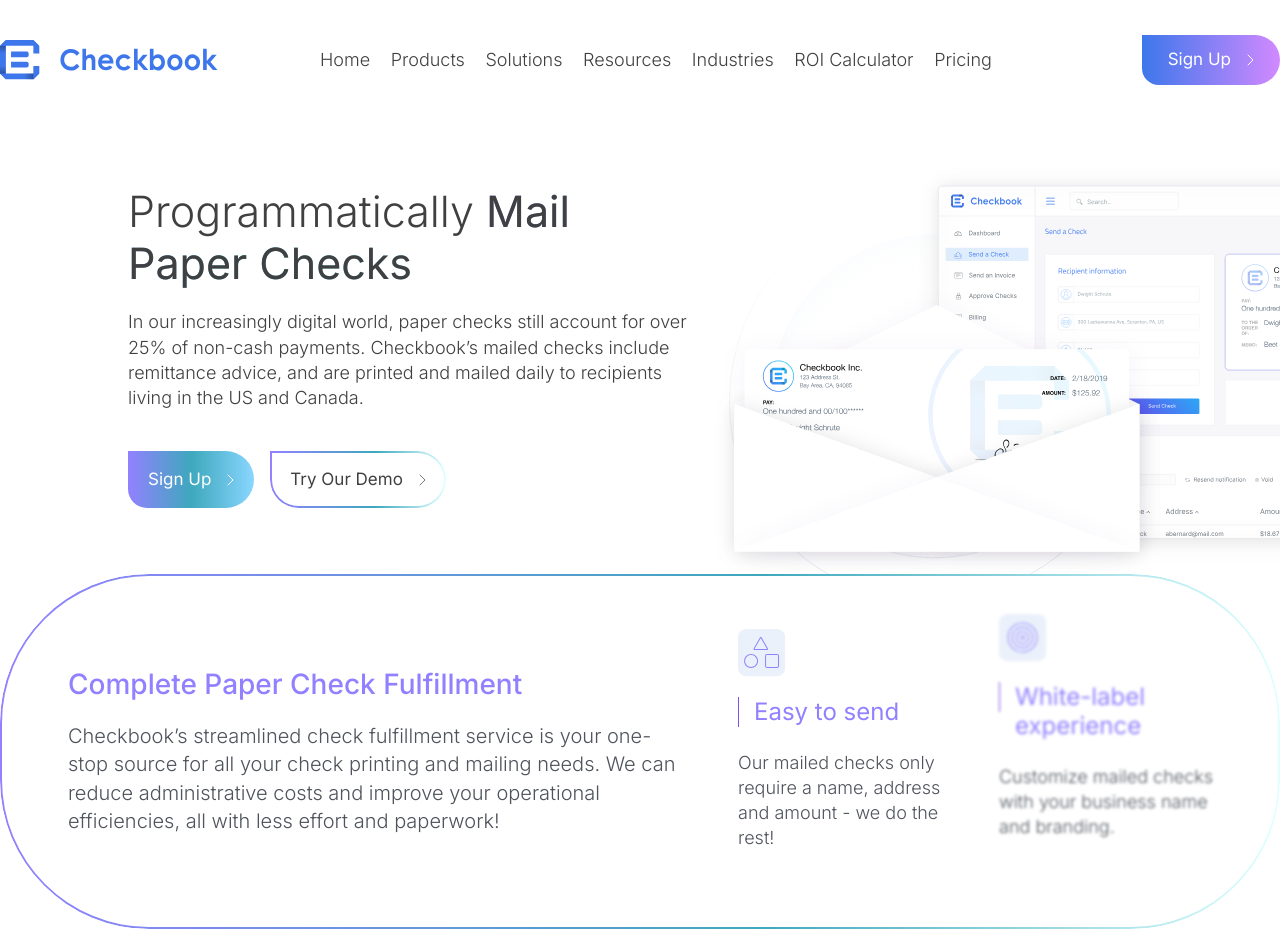
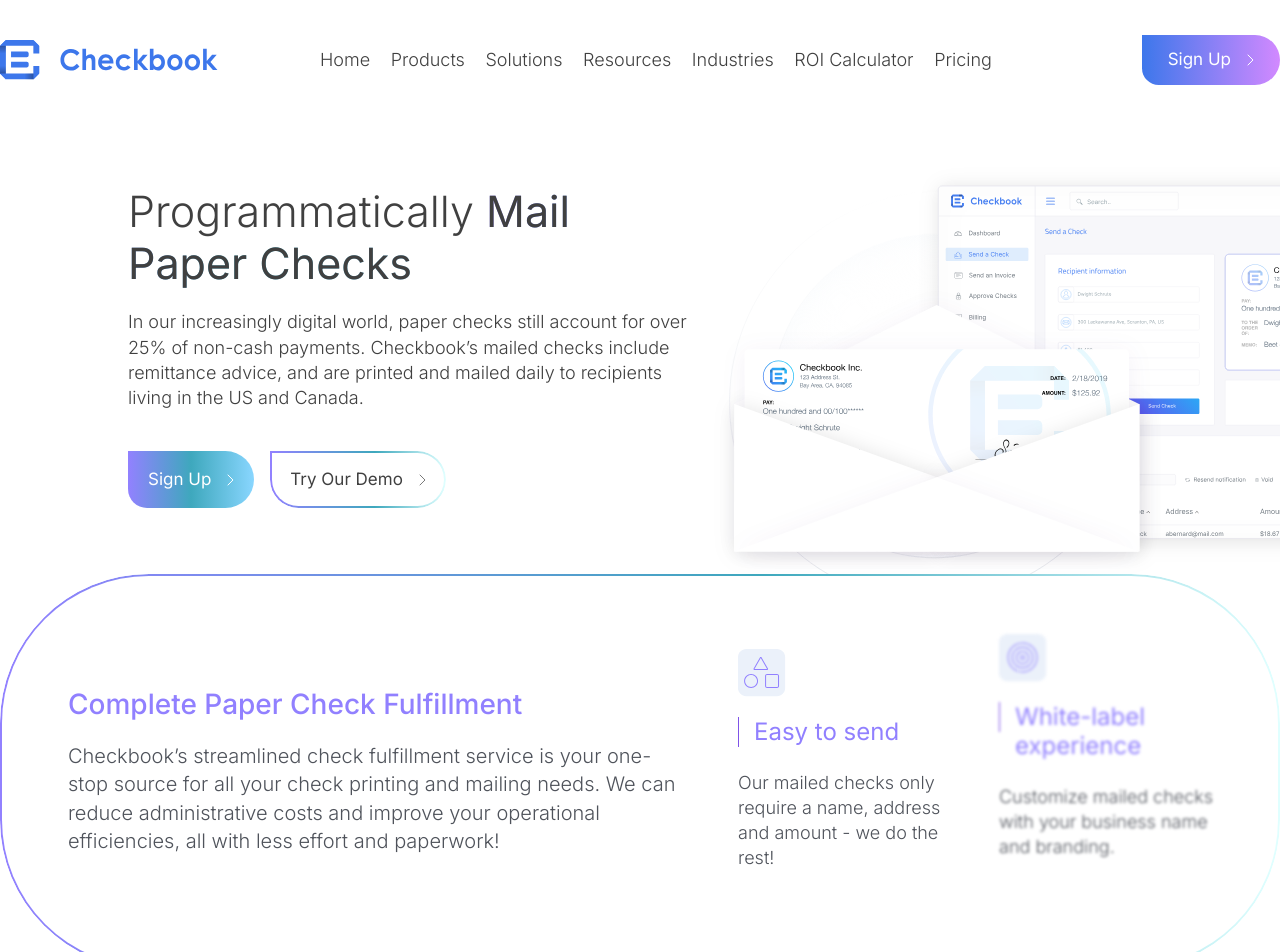
Before and after one commit to Pirai-Infotech/Pirai-checkbook-website, a Next.js app: page /Mailed in a window 1280 px wide. Shown: the top 952 px of the page. Built offline with nearby package versions, Linux system fonts and the light colour scheme.

Commit message:
minor changes

```diff
--- a/app/globals.css
+++ b/app/globals.css
@@ -392,7 +392,7 @@
     border-radius: 50px;
   }
   @media only screen and (min-width: 1024px) {
-    border-radius: 149px;
+    border-radius: 149px !important;
   }
 }
 .bdr-hiw-rds {
--- a/app/ui/Horizhover.js
+++ b/app/ui/Horizhover.js
@@ -9,7 +9,7 @@
   }
 
   return (
-    <div className="container m-auto flex p-6 pb-10 md:p-10 md:w-[75%] lg:w-full 3xl:w-[84%] lg:p-10 2xl:p-0 flex-col lg:flex-row grad-border grad-border-rtgs bdr-md-rds items-center justify-center md:py-10 lg:py-0 lg:gap-3 3xl:gap-8 lg:px-30 2xl:px-52">
+    <div className="container m-auto flex p-6 pb-10 md:p-10 md:w-[75%] lg:w-full 3xl:w-[84%] flex-col lg:flex-row grad-border grad-border-rtgs bdr-md-rds items-center justify-center md:py-10 lg:py-5 lg:gap-3 3xl:gap-8 lg:px-30 2xl:px-52">
       <div className="p-5 sm:p-5 md:pt-6 md:pb-6 md:pr-12 md:pl-0  lg:p-7 flex-grow">
         <h4 className="font-inter font-medium text-[24px] leading-[29.05px] xl:text-[28px] xl:leading-[33.89px] text-[#9180FF]">
           {heading}
```
